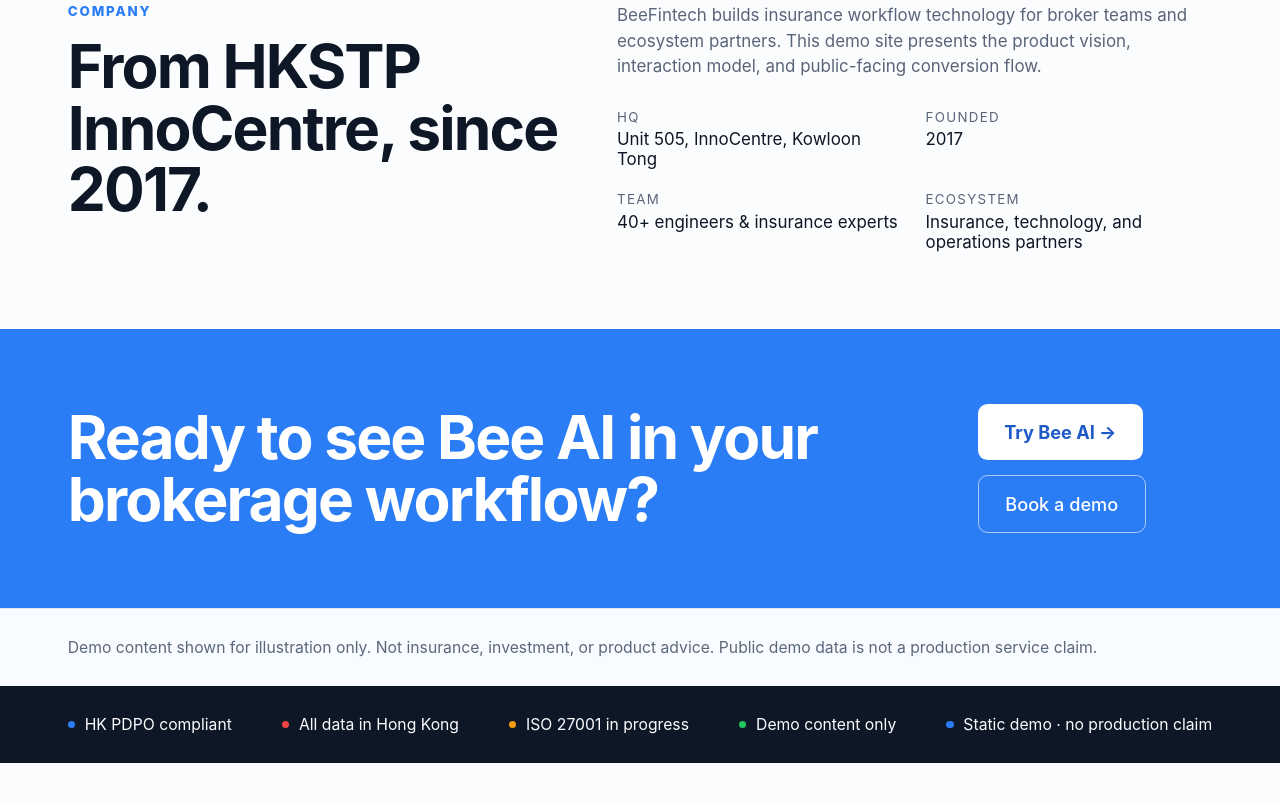
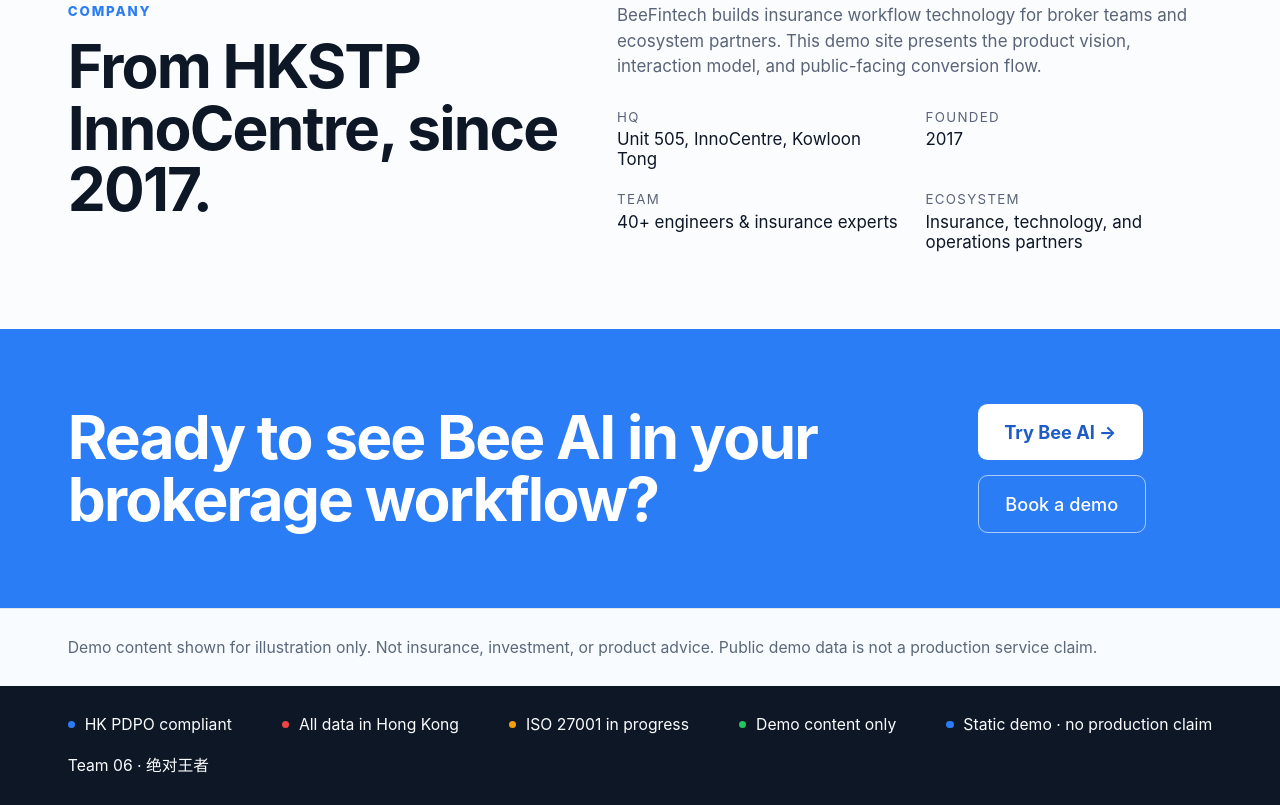
Before and after one commit to czytest0771/team06, a website: page src/frontend/index.html in a window 1280 px wide. Shown: the part 6335-7140 px from the top of the page. Before the commit the page ends 7098 px from the top, so only its background shows below. Drawn offline with Linux system fonts and the light colour scheme.

```diff
--- a/src/frontend/index.html
+++ b/src/frontend/index.html
@@ -1770,7 +1770,7 @@
 
   <div class="footer" style="border-top:1px solid var(--line);background:#f8fbff;color:#5b677a">Demo content shown for illustration only. Not insurance, investment, or product advice. Public demo data is not a production service claim.</div>
   <footer class="footer">
-    <span><i class="footer-dot"></i>HK PDPO compliant</span><span><i class="footer-dot" style="background:#ef4444"></i>All data in Hong Kong</span><span><i class="footer-dot" style="background:#f59e0b"></i>ISO 27001 in progress</span><span><i class="footer-dot" style="background:#22c55e"></i>Demo content only</span><span><i class="footer-dot"></i>Static demo · no production claim</span>
+    <span><i class="footer-dot"></i>HK PDPO compliant</span><span><i class="footer-dot" style="background:#ef4444"></i>All data in Hong Kong</span><span><i class="footer-dot" style="background:#f59e0b"></i>ISO 27001 in progress</span><span><i class="footer-dot" style="background:#22c55e"></i>Demo content only</span><span><i class="footer-dot"></i>Static demo · no production claim</span><span>Team 06 · 绝对王者</span>
   </footer>
   <div class="modal-backdrop" id="demoModal" aria-hidden="true">
     <div class="demo-modal" role="dialog" aria-modal="true" aria-labelledby="demoModalTitle">
```
Also changed, not shown: vercel.json (added).
